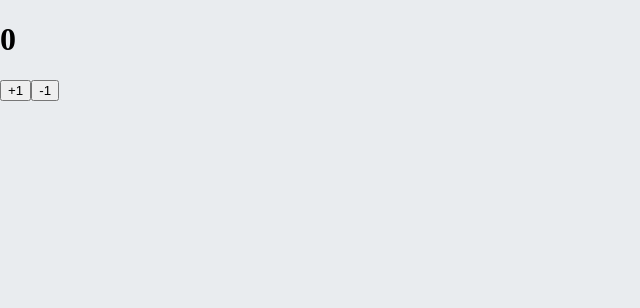
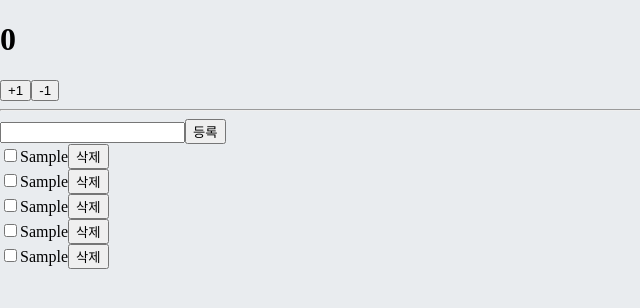
Before and after one commit to yh0921k/learning-react, a React (Create React App) app: page / in a window 1280 px wide. Shown: the top 308 px of the page, without its empty margins (0-640 px from the left). Built offline with nearby package versions, Linux system fonts and the light colour scheme.

Commit message:
[add] 17.2.2 할 일 목록 컴포넌트 만들기

```diff
--- a/src/App.js
+++ b/src/App.js
@@ -1,10 +1,13 @@
 import React from 'react';
 import Counter from './react-redux/components/Counter';
+import Todos from './react-redux/components/Todos';
 
 const App = () => {
   return (
     <div>
       <Counter number={0} />
+      <hr />
+      <Todos />
     </div>
   );
 };
--- /dev/null
+++ b/src/react-redux/components/Todos.js
@@ -0,0 +1,41 @@
+import React from 'react';
+
+const TodoItem = ({ todo, onToggle, onRemove }) => {
+  return (
+    <div>
+      <input type={'checkbox'} />
+      <span>Sample</span>
+      <button>삭제</button>
+    </div>
+  );
+};
+
+const Todos = ({
+  input, // 인풋에 입력되는 텍스트
+  todos, // 할 일 목록이 들어 있는 객체
+  onChangeInput,
+  onInsert,
+  onToggle,
+  onRemove,
+}) => {
+  const onSubmit = (e) => {
+    e.preventDefault();
+  };
+  return (
+    <div>
+      <form onSubmit={onSubmit}>
+        <input />
+        <button type={'submit'}>등록</button>
+      </form>
+      <div>
+        <TodoItem />
+        <TodoItem />
+        <TodoItem />
+        <TodoItem />
+        <TodoItem />
+      </div>
+    </div>
+  );
+};
+
+export default Todos;
```
